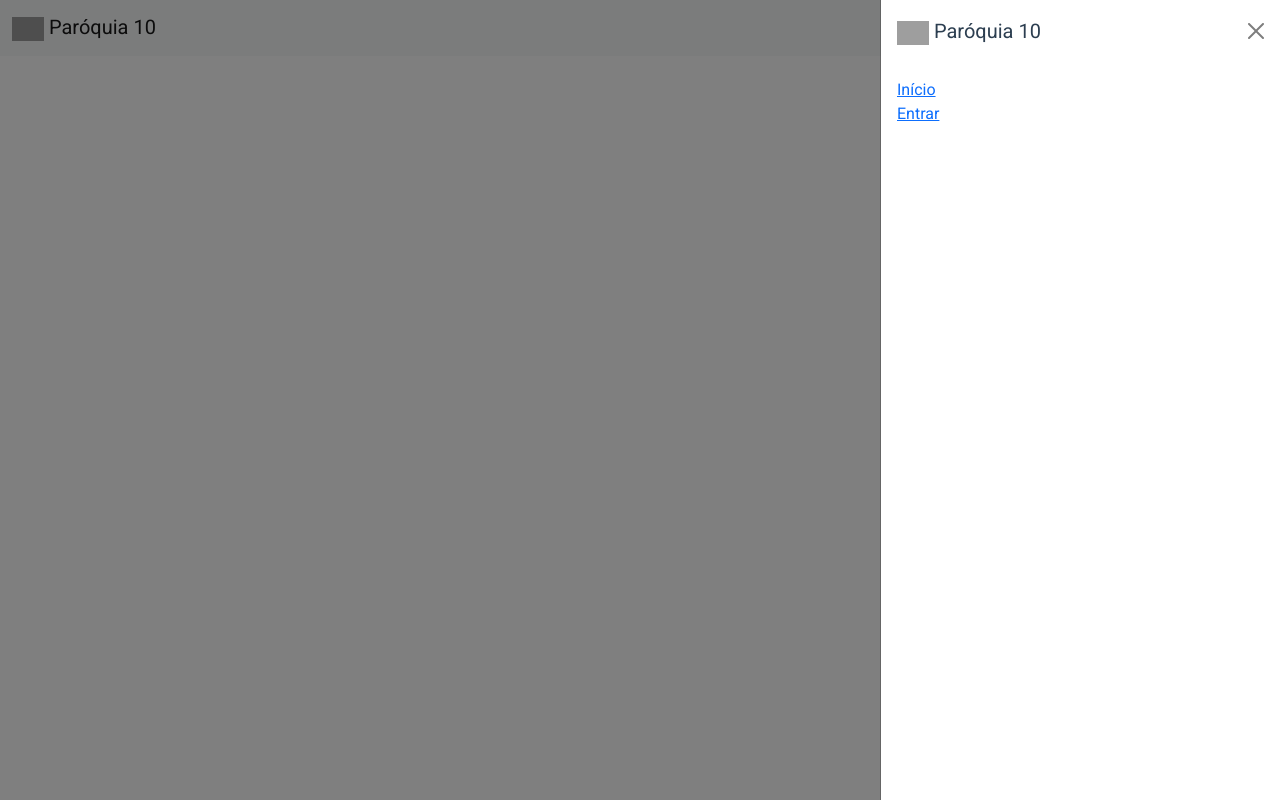
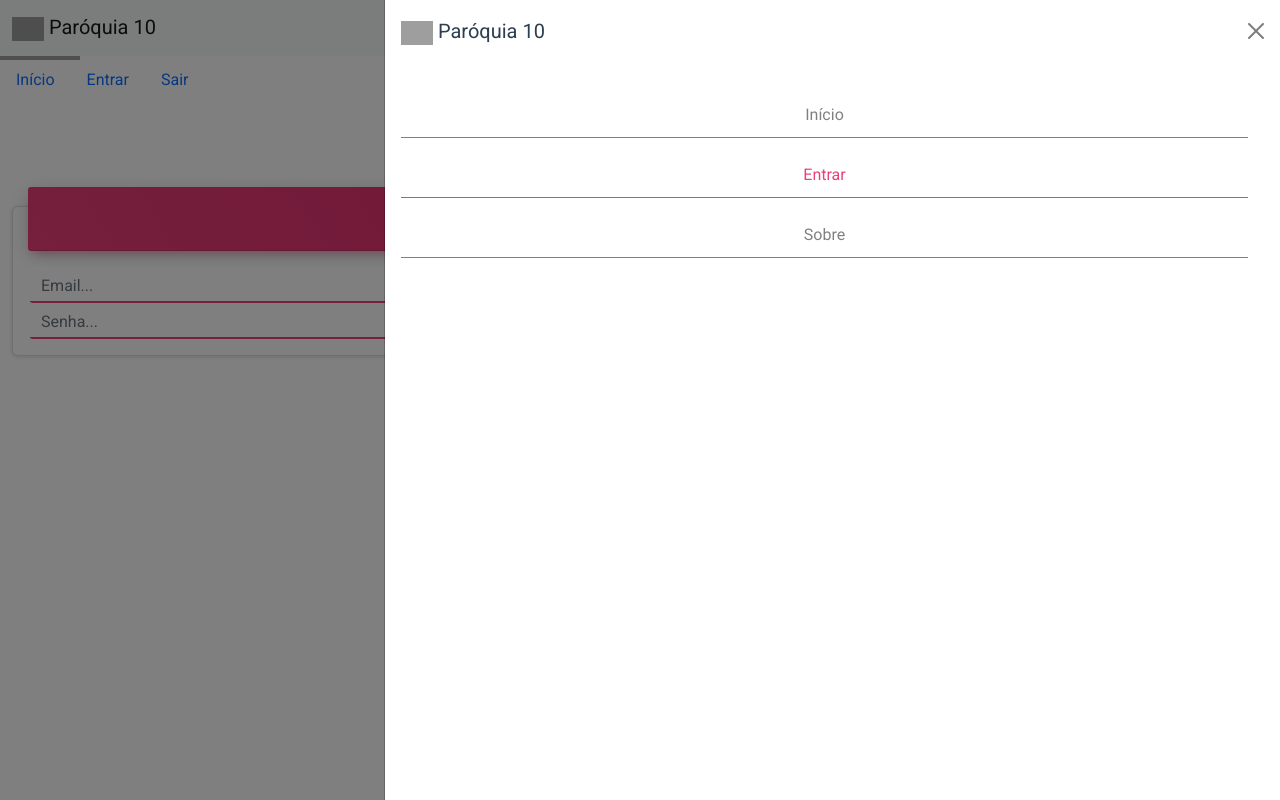
Before and after one commit to evaldorcardoso/Paroquia_10, a Vue app in the folder app/: page /login in a window 1280 px wide. Both pictures are taken after a click on the button 1240 px from the left and 28 px from the top of the page. Built offline with nearby package versions, Linux system fonts and the light colour scheme; grey boxes are pictures that could not be loaded.

Commit message:
Ajustado navbar e pagina sobre

```diff
--- a/app/src/App.vue
+++ b/app/src/App.vue
@@ -1,5 +1,46 @@
 <template>
-  <div id="app">
+  <div class="sidebar" data-color="rose" data-background-color="white" data-image="../assets/img/sidebar-1.jpg">
+      <div class="logo">
+        <a href="http://www.paroquia10.com" class="simple-text logo-normal">
+          <img src="images/icone_transp_compl.png" style="width:80px">
+        </a>
+      </div>
+      <div class="sidebar-wrapper">
+        <ul class="nav">
+          <li id="li_inicio" class="nav-item active">
+            <a class="nav-link" href="#" onclick="muda_tela('principal');">
+              <i class="material-icons"></i>
+              <p>Início</p>
+            </a>
+          </li>
+          <li id="li_entrar" class="nav-item">
+            <a class="nav-link" href="#" onclick="muda_tela('acesso');">
+              <i class="material-icons"></i>
+              <p>Entrar</p>
+            </a>
+          </li>
+          <li id="li_alterar" class="nav-item" style="display: none;">
+            <a class="nav-link" href="#" onclick="alterar();">
+              <i class="material-icons"></i>
+              <p>Alterar</p>
+            </a>
+          </li>
+          <li id="li_sair" class="nav-item">
+            <a class="nav-link" href="#" onclick="sair();">
+              <i class="material-icons"></i>
+              <p>Sair</p>
+            </a>
+          </li>
+          <!--<li class="nav-item">
+            <a class="nav-link" href="/letras">
+              <i class="material-icons"></i>
+              <p>Letras</p>
+            </a>
+          </li>-->
+        </ul>
+      </div>
+    </div>
+  <div class="main-panel">
     <NavigationBar />
     <router-view/>
   </div>
--- a/app/src/components/Home.vue
+++ b/app/src/components/Home.vue
@@ -66,6 +66,11 @@ export default {
   font-weight: 300;
   line-height: 1.5em;
 }
+h4{
+  font-size: 1.125rem;
+  line-height: 1.4em;
+    font-weight: 300;
+}
 
 .card {
   box-shadow: 0 1px 4px 0 rgb(0 0 0 / 14%);
--- a/app/src/components/Login.vue
+++ b/app/src/components/Login.vue
@@ -1,6 +1,26 @@
 <template>
-  <div>
-
+  <div class="container-fluid">
+    <form action="" class="form">
+      <div class="card card-login card hidden">
+        <div class="card-header card-header-rose text-center">
+          <h4 class="card-title">
+            Entrar
+          </h4>
+        </div>
+        <div class="card-body">
+          <span class="bmd-form-group">
+            <div class="input-group">
+              <input id="entrar_email" type="email" email="true" class="form-control" placeholder="Email...">
+            </div>
+          </span>
+          <span class="bmd-form-group">
+            <div class="input-group">
+              <input id="entrar_senha" type="password" class="form-control" placeholder="Senha...">
+            </div>
+          </span>
+        </div>
+      </div>
+    </form>
   </div>
 </template>
 
@@ -10,6 +30,18 @@ export default {
 }
 </script>
 
-<style scoped>
-
+<style>
+  .card-header:first-child{
+    border-radius: 3px;
+    margin-top: -20px;
+    padding: 15px;
+  }
+  .form-control{
+    border: 0;
+    height: 36px;
+  }
+  .form-control,
+  .is-focused .form-control {
+  background-image: linear-gradient(to top, #ec407a 2px, rgba(156, 39, 176, 0) 2px), linear-gradient(to top, #d2d2d2 1px, rgba(210, 210, 210, 0) 1px);
+}
 </style>
--- a/app/src/components/NavigationBar.vue
+++ b/app/src/components/NavigationBar.vue
@@ -8,7 +8,7 @@
         <button class="navbar-toggler" type="button" data-bs-toggle="offcanvas" data-bs-target="#offcanvasNavbar" aria-controls="offcanvasNavbar">
             <span class="navbar-toggler-icon"></span>
         </button>
-        <div class="offcanvas offcanvas-end" tabindex="-1" id="offcanvasNavbar" aria-labelledby="offcanvasNavbarLabel">
+        <div class="offcanvas offcanvas-end" style="width:70%" tabindex="-1" id="offcanvasNavbar" aria-labelledby="offcanvasNavbarLabel">
             <div class="offcanvas-header">
             <h5 class="offcanvas-title" id="offcanvasNavbarLabel">
                 <img src="https://www.paroquia10.com/images/icone_transp.png" alt="" height="24">
@@ -17,19 +17,11 @@
             <button type="button" class="btn-close text-reset" data-bs-dismiss="offcanvas" aria-label="Close"></button>
             </div>
             <div class="offcanvas-body">
-            <ul id="nav" class="navbar-nav justify-content-end flex-grow-1 pe-3">
-                <router-link to="/">
-                    <li class="nav-item">
-                        Início
-                    </li>
-                </router-link>
-                <router-link to="/login">
-                    <li class="nav-item">
-                        Entrar
-                    </li>
-                </router-link>
-            </ul>
-
+                <ul id="nav" class="navbar-nav justify-content-end flex-grow-1 pe-3 text-center">
+                    <router-link class="nav-item" active-class="active" to="/">Início</router-link>
+                    <router-link class="nav-item" active-class="active" to="/login">Entrar</router-link>
+                    <router-link class="nav-item" active-class="active" to="/about">Sobre</router-link>
+                </ul>
             </div>
         </div>
         </div>
@@ -37,6 +29,30 @@
 </template>
 <script>
 export default {
-    name: 'NavigationBar'
+    name: 'NavigationBar',
+    watch: {
+        '$route'(){
+            if(document.querySelector('#offcanvasNavbar').classList.contains('show')){
+                document.querySelector('.navbar-toggler').click();
+            }
+        }
+    }
 }
 </script>
+<style scoped>
+.nav-item.active{
+    color:  #ec407a;
+    font-style: bold;
+    border-bottom: 1px solid;
+    border-color:  #ec407a;
+}
+.nav-item{
+    height: 60px;
+    border-bottom: 1px solid;
+    border-color: gray;
+    padding: 25px;
+    text-decoration: none;
+    color: gray;
+}
+
+</style>
--- a/app/src/router/index.js
+++ b/app/src/router/index.js
@@ -1,12 +1,14 @@
 import { createRouter, createWebHistory } from 'vue-router'
 import Home from '@/components/Home'
 import Login from '@/components/Login'
+import About from '@/components/About'
 
 //Vue.use(VueRouter)
 
 const routes = [
     { path: '/', component: Home, name: 'Home' },
-    { path: '/login', component: Login, name: 'Login' }
+    { path: '/login', component: Login, name: 'Login' },
+    { path: '/about', component: About, name: 'About' }
 ]
 
 const router = createRouter({
```
